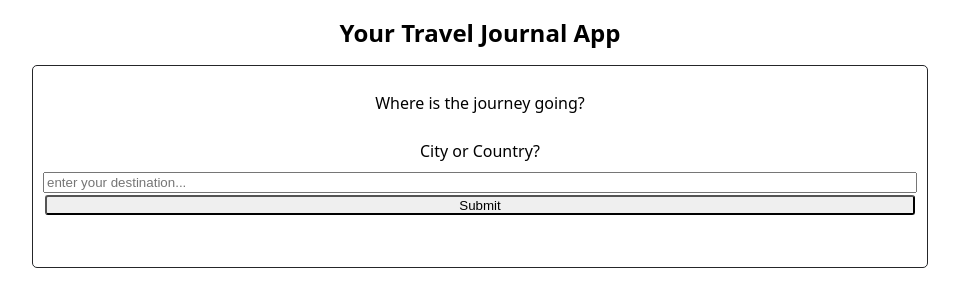
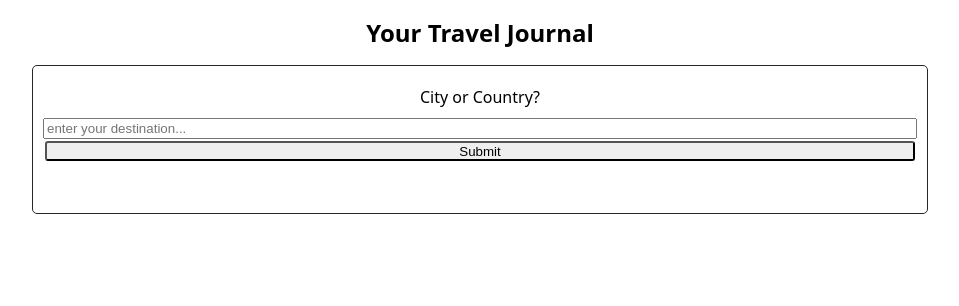
Before and after one commit to IrisHerholz/capstone-project, a Next.js app: page / in a window 1280 px wide. Shown: the top 306 px of the page, without its empty margins (160-1119 px from the left). Built offline with nearby package versions, Linux system fonts and the light colour scheme.

Commit message:
last corrections

```diff
--- a/pages/index.js
+++ b/pages/index.js
@@ -1,4 +1,3 @@
-import React, { use } from "react";
 import { useState } from "react";
 import styled from "styled-components";
 
@@ -15,14 +14,12 @@ export default function Landingpage() {
   return (
     <>
       <container>
-        <Title>Your Travel Journal App</Title>
+        <Title>Your Travel Journal</Title>
         <Form
           onSubmit={handleSubmit}
-          aria-labelledby="Where is yout jouney going?"
+          aria-labelledby="Where is your journey going?"
         >
-          <p>Where is the journey going?</p>
-
-          <Label htmlFor="name">City or Country?</Label>
+          <Label htmlFor="text">City or Country?</Label>
           <input
             type="text"
             required
```
